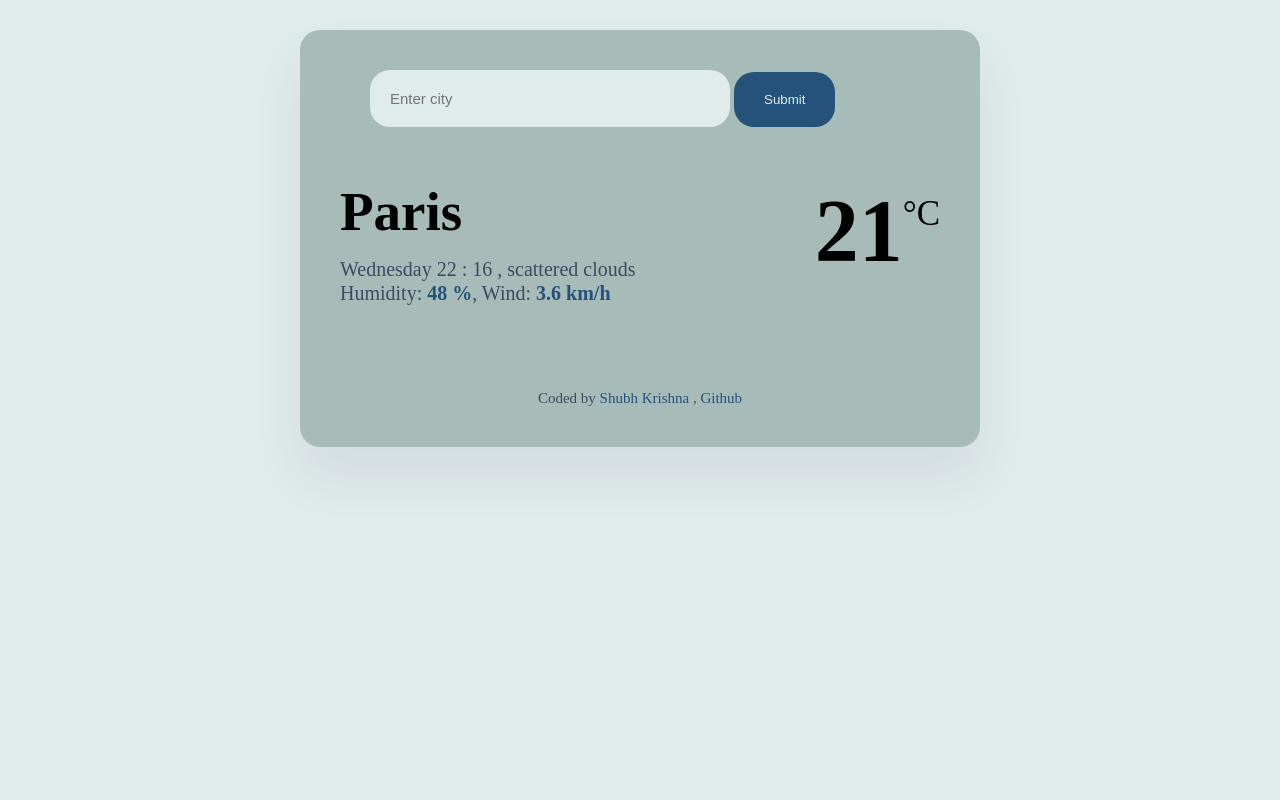
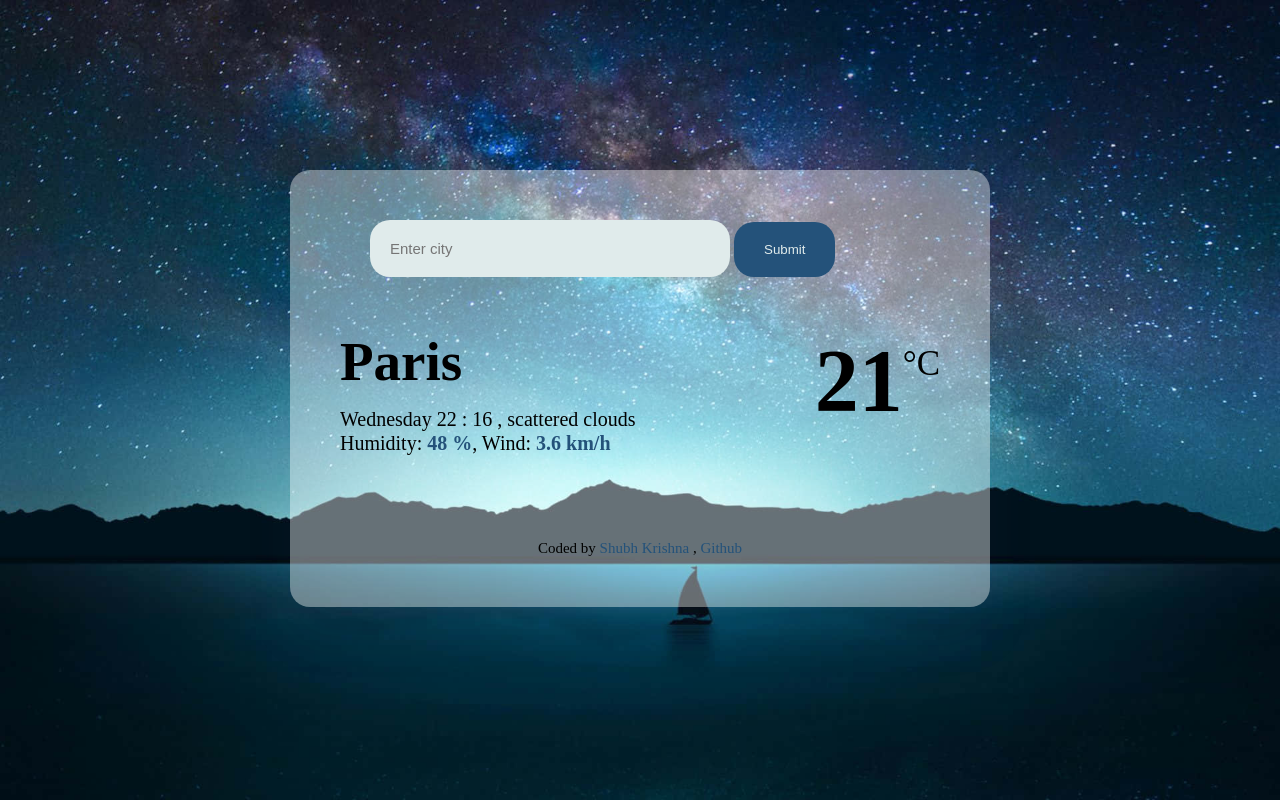
Before and after one commit to Shubh-Krishna/TempTracker, a plain HTML site: page index.html in a window 1280 px wide. Drawn offline with nearby package versions, Linux system fonts and the light colour scheme.

Commit message:
bacckground added

```diff
--- a/src/style.css
+++ b/src/style.css
@@ -1,12 +1,15 @@
 body {
-  background: #e0ebeb;
+  background: url("img/sky_image11.jpg");
+  background-repeat: no-repeat;
+  background-size: cover;
+  /* opacity: 0.5; */
 }
 
 .weather-app {
-  background: #a7bcb9;
-  padding: 40px;
+  background: rgba(255, 255, 255, 0.4);
+  padding: 50px;
   max-width: 600px;
-  margin: 30px auto;
+  margin: 170px auto;
   /* text-align: center; */
   align-items: center;
   border-radius: 20px;
@@ -52,7 +55,7 @@ main {
 
 .extra-info {
   font-size: 20px;
-  color: #3e4a61;
+  color: black;
   line-height: 24px;
   font-weight: 500;
 }
@@ -87,7 +90,7 @@ footer {
   padding: 5px 0 0 0;
   text-align: center;
   font-size: 15px;
-  color: #3e4a61;
+  color: black;
 }
 
 h1 {
```
Also changed, not shown: src/img/sky_image1.jpg (added), src/img/sky_image10.jpg (added), src/img/sky_image11.jpg (added), src/img/sky_image2.jpg (added), src/img/sky_image3.jpg (added), src/img/sky_image4.jpg (added), src/img/sky_image5.jpg (added), src/img/sky_image6.jpg (added), src/img/sky_image7.jpg (added), src/img/sky_image9.jpg (added).
